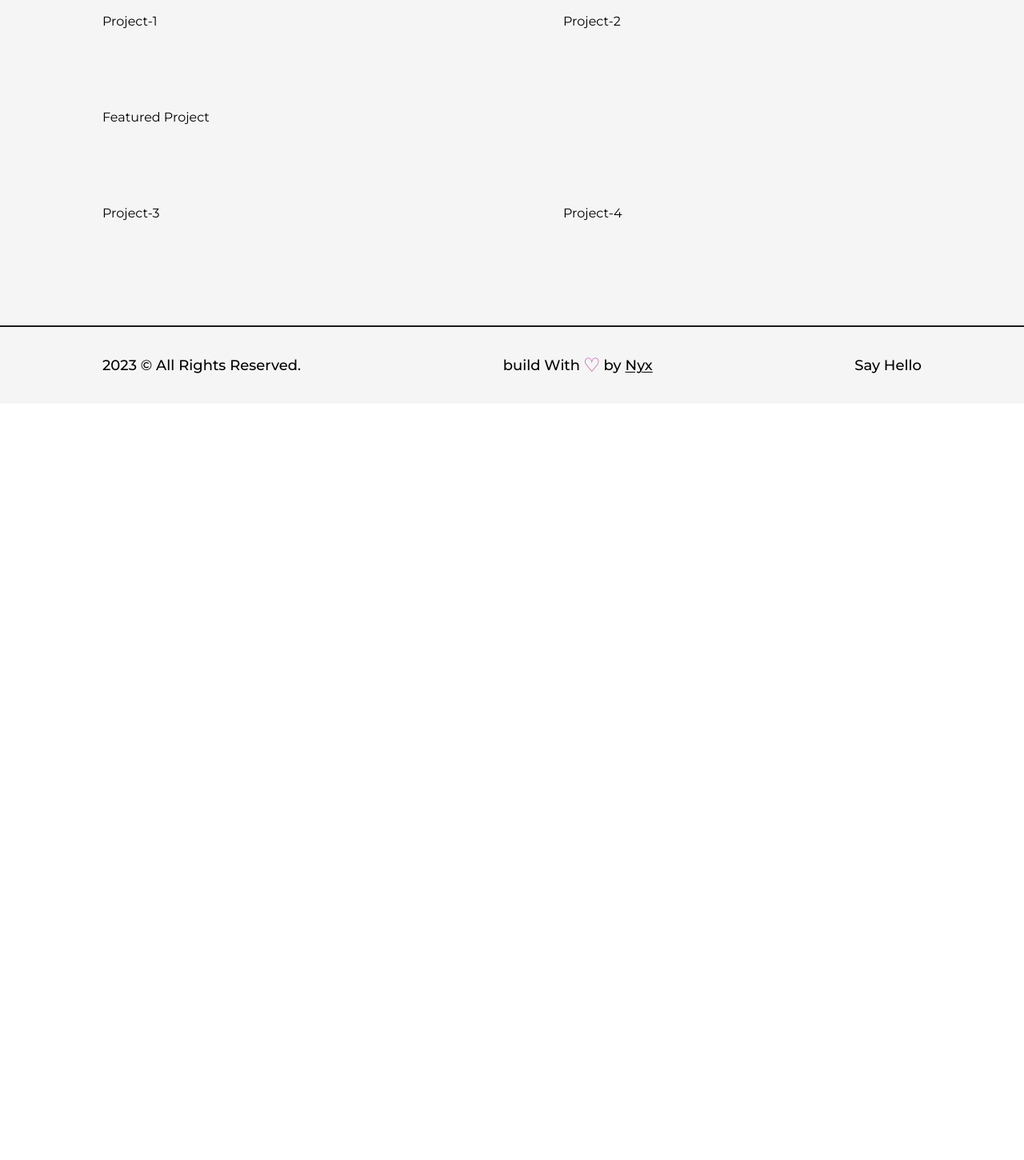
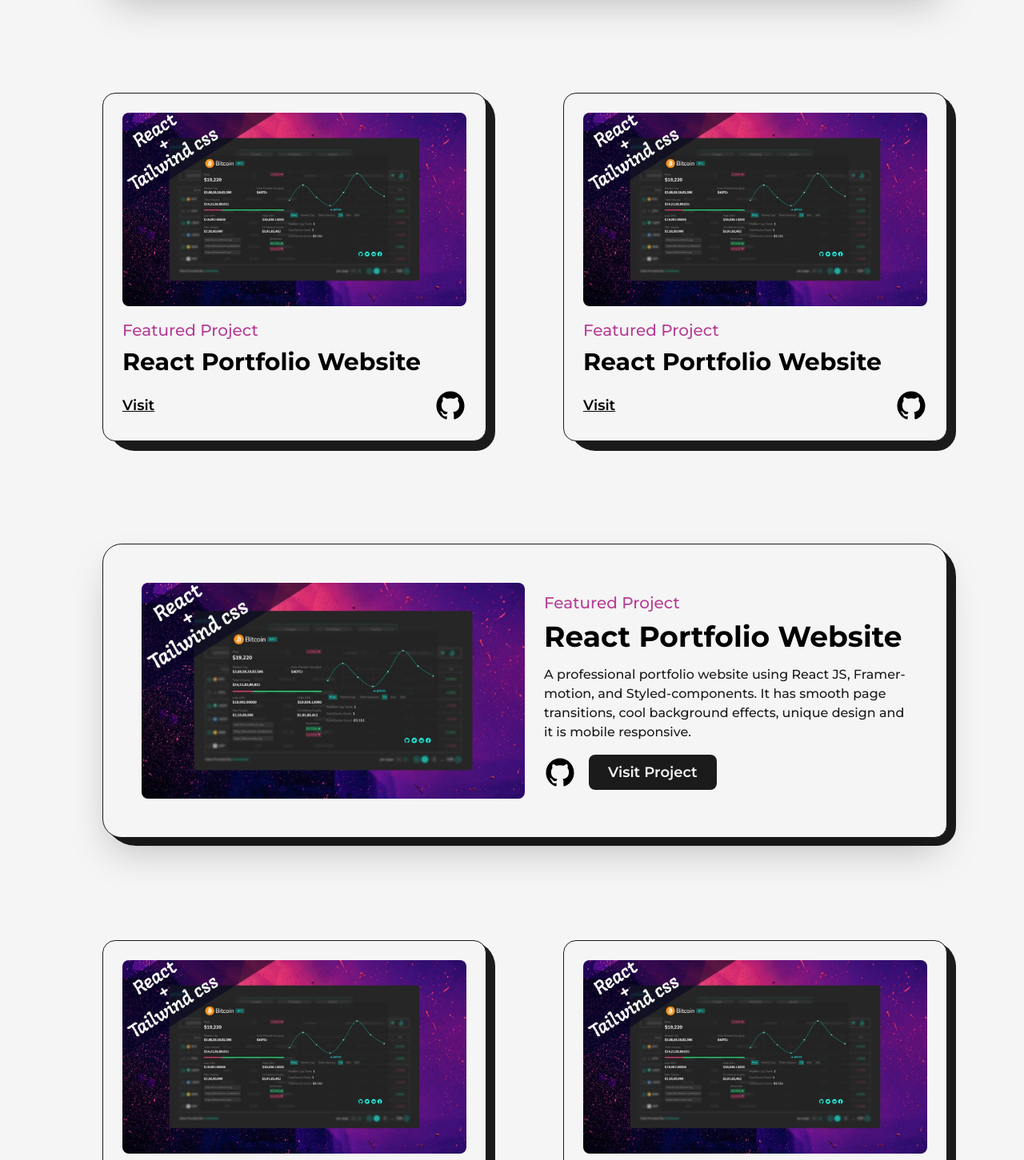
Before and after one commit to hoanngocle/my-portfolio, a Next.js app: page /projects in a window 1280 px wide. Shown: the part 1019-2470 px from the top of the page at 80% size. Before the commit the page ends 1524 px from the top, so only its background shows below. Built offline with nearby package versions, Linux system fonts and the light colour scheme.

Commit message:
project page complete

```diff
--- a/app/components/FeaturedProject.tsx
+++ b/app/components/FeaturedProject.tsx
@@ -14,7 +14,9 @@
 
 const FeaturedProject = (props: Props) => {
     return (
-        <article className='w-full flex items-center justify-between rounded-3xl border border-solid border-dark bg-light shadow-xl'>
+        <article className='w-full flex items-center justify-between relative rounded-br-2xl rounded-3xl border border-solid border-dark bg-light shadow-2xl p-12 '>
+            <div className='absolute top-0 -right-3 -z-10 w-[101%] h-[103%] rounded-[2.5rem] bg-dark rounded-br-3xl' />
+
             <Link href={props.link} target='_blank' className='w-1/2 cursor-pointer overflow-hidden rounded-lg '>
                 <Image src={props.img} alt={props.title} className='w-full h-auto' />
             </Link>
--- /dev/null
+++ b/app/components/Project.tsx
@@ -0,0 +1,42 @@
+import Image, { StaticImageData } from 'next/image';
+import Link from 'next/link';
+import React from 'react';
+import { GithubIcon } from './Icons';
+
+type Props = {
+    title: string;
+    type: string;
+    img: StaticImageData;
+    link: string;
+    github: string;
+};
+
+const Project = (props: Props) => {
+    return (
+        <article className='w-full flex flex-col items-center justify-center rounded-2xl border border-solid border-dark bg-light p-6 relative'>
+            <div className='absolute top-0 -right-3 -z-10 w-[101%] h-[103%] rounded-[2rem] bg-dark rounded-br-3xl' />
+
+            <Link href={props.link} target='_blank' className='w-full cursor-pointer overflow-hidden rounded-lg '>
+                <Image src={props.img} alt={props.title} className='w-full h-auto' />
+            </Link>
+            <div className='w-full flex flex-col items-start justify-between mt-4'>
+                <span className='text-primary font-medium text-xl'>{props.type}</span>
+
+                <Link href={props.link} target='_blank' className='hover:underline underline-offset-2'>
+                    <h2 className='my-2 w-full text-left text-3xl font-bold'>{props.title}</h2>
+                </Link>
+
+                <div className='w-full mt-2 flex items-center justify-between'>
+                    <Link href={props.link} target='_blank' className='text-lg font-semibold underline'>
+                        Visit
+                    </Link>
+                    <Link href={props.github} target='_blank' className='w-10'>
+                        <GithubIcon className='' />
+                    </Link>
+                </div>
+            </div>
+        </article>
+    );
+};
+
+export default Project;
--- a/app/projects/page.tsx
+++ b/app/projects/page.tsx
@@ -4,6 +4,7 @@
 import Layout from '../components/Layout';
 import FeaturedProject from '../components/FeaturedProject';
 import ProjectCrypto from '../../public/images/projects/crypto-screener-cover-image.jpg';
+import Project from '../components/Project';
 
 type Props = {};
 
@@ -18,7 +19,7 @@
             <Layout className=''>
                 <AnimatedText className='mb-16' text='Imagination Trumps Knowledge!'></AnimatedText>
 
-                <div className='grid grid-cols-12 gap-24'>
+                <div className='grid grid-cols-12 gap-24 gap-y-32'>
                     <div className='col-span-12'>
                         <FeaturedProject
                             type={'Featured Project'}
@@ -29,18 +30,61 @@
                             img={ProjectCrypto}
                             link={'/'}
                             github={'/'}
-                        ></FeaturedProject>
+                        />
                     </div>
 
-                    <div className='col-span-6'>Project-1</div>
+                    <div className='col-span-6'>
+                        <Project
+                            type={'Featured Project'}
+                            title={'React Portfolio Website'}
+                            img={ProjectCrypto}
+                            link={'/'}
+                            github={'/'}
+                        />
+                    </div>
 
-                    <div className='col-span-6'>Project-2</div>
+                    <div className='col-span-6'>
+                        <Project
+                            type={'Featured Project'}
+                            title={'React Portfolio Website'}
+                            img={ProjectCrypto}
+                            link={'/'}
+                            github={'/'}
+                        />
+                    </div>
 
-                    <div className='col-span-12'>Featured Project</div>
+                    <div className='col-span-12'>
+                        <FeaturedProject
+                            type={'Featured Project'}
+                            title={'React Portfolio Website'}
+                            summary='A professional portfolio website using React JS, Framer-motion, and Styled-components. It has smooth
+page transitions, cool background effects, unique design and it is mobile responsive.
+'
+                            img={ProjectCrypto}
+                            link={'/'}
+                            github={'/'}
+                        />
+                    </div>
 
-                    <div className='col-span-6'>Project-3</div>
+                    <div className='col-span-6'>
+                        <Project
+                            type={'Featured Project'}
+                            title={'React Portfolio Website'}
+                            img={ProjectCrypto}
+                            link={'/'}
+                            github={'/'}
+                        />
+                    </div>
 
-                    <div className='col-span-6'>Project-4</div>
+                    <div className='col-span-6'>
+                        <Project
+                            type={'Featured Project'}
+                            title={'React Portfolio Website'}
+                            img={ProjectCrypto}
+                            link={'/'}
+                            github={'/'}
+                        />
+                    </div>
                 </div>
             </Layout>
         </article>
```
